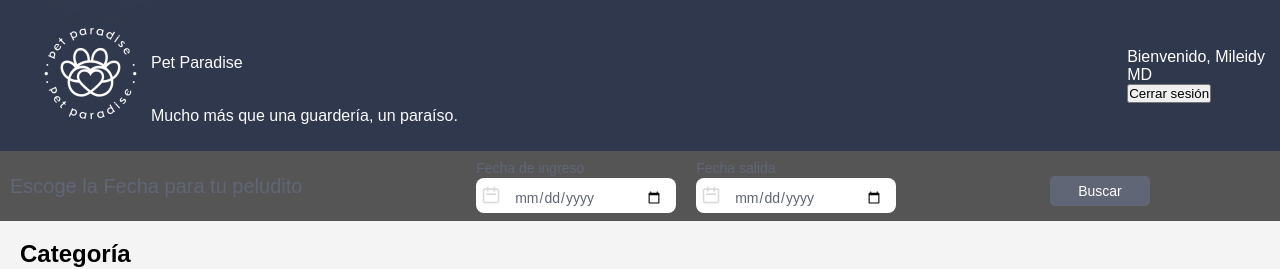
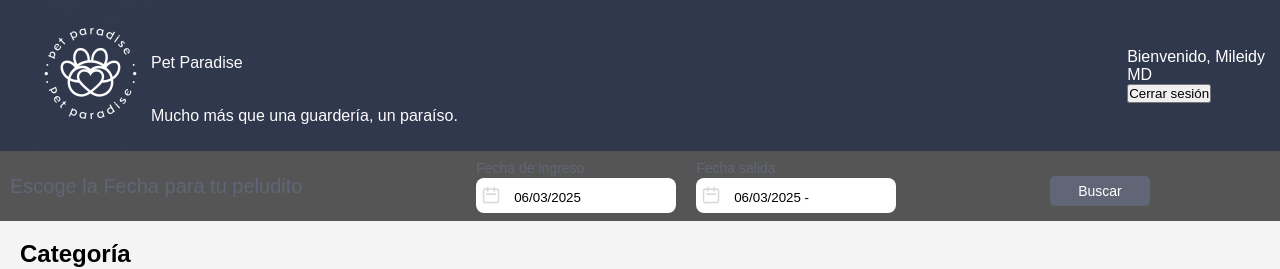
Before and after one commit to LuisDelgado-LD/integradorG5Front, a React (Vite) app: page / in a window 1280 px wide. Shown: the top 269 px of the page. Built offline with nearby package versions, Linux system fonts and the light colour scheme.

Commit message:
añadido calendario

```diff
--- a/package.json
+++ b/package.json
@@ -11,7 +11,9 @@
   },
   "dependencies": {
     "axios": "^1.7.9",
+    "date-fns": "^4.1.0",
     "react": "^19.0.0",
+    "react-datepicker": "^8.2.0",
     "react-dom": "^19.0.0",
     "react-icons": "^5.5.0",
     "react-router-dom": "^6.30.0"
@@ -26,6 +28,6 @@
     "eslint-plugin-react-hooks": "^5.0.0",
     "eslint-plugin-react-refresh": "^0.4.18",
     "globals": "^15.14.0",
-    "vite": "^6.1.0"
+    "vite": "^6.2.1"
   }
 }
--- a/src/Components/Navbar.jsx
+++ b/src/Components/Navbar.jsx
@@ -1,8 +1,28 @@
 import { useLocation } from "react-router-dom";
+import React, { useState, forwardRef  } from "react";
+import DatePicker, {registerLocale} from "react-datepicker";
+import "react-datepicker/dist/react-datepicker.css";
+import es from "date-fns/locale/es"; // Importa el locale español
+
 
 const Navbar = () => {
+  registerLocale("es", es);
   const location = useLocation();
   if (location.pathname !== "/") return null;
+
+  const [startDate, setStartDate] = useState(new Date());
+  const [endDate, setEndDate] = useState(null);
+
+  const onChangeStart = (date) => {
+    // const [start, end] = dates;
+    setStartDate(date);
+    setEndDate(null);
+  };
+  const onChangeEnd = (dates) => {
+    const [start, end] = dates;
+    // setStartDate(start);
+    setEndDate(end);
+  };
 
   return (
     <nav className="navbar">
@@ -12,16 +32,44 @@ const Navbar = () => {
         <div className="date-picker">
           <label className="date-label">Fecha de ingreso</label>
           <div className="calendar-box">
-            <img src="/img/Calendario.png" alt="Calendario ingreso" className="calendar-icon" />
-            <input type="date" className="date-input" />
+          <img src="/img/Calendario.png" alt="Calendario ingreso" className="calendar-icon" />
+            {/* <DatePicker
+              dateFormat="dd/MM/yyyy"
+              //excludeDates={[addDays(new Date(), 1), addDays(new Date(), 5)]}
+              minDate={new Date()}
+              locale={es}
+              selected={startDate}
+              onChange={onChangeStart}
+              Date={startDate}
+              startDate={startDate}
+              endDate={endDate}
+              selectsRange
+            /> */}
+            <DatePicker
+              withPortal
+              minDate={new Date()}
+              dateFormat="dd/MM/yyyy"
+              selected={startDate}
+              locale={es}
+              onChange={onChangeStart}
+              />
           </div>
         </div>
-
         <div className="date-picker">
           <label className="date-label">Fecha salida</label>
           <div className="calendar-box">
-            <img src="/img/Calendario.png" alt="Calendario salida" className="calendar-icon" />
-            <input type="date" className="date-input" />
+          <img src="/img/Calendario.png" alt="Calendario ingreso" className="calendar-icon" />
+            <DatePicker
+              withPortal
+              dateFormat="dd/MM/yyyy"
+              locale={es}
+              minDate={startDate}
+              selected={endDate}
+              onChange={onChangeEnd}
+              startDate={startDate}
+              endDate={endDate}
+              selectsRange
+            />
           </div>
         </div>
       </div>
--- a/src/index.css
+++ b/src/index.css
@@ -355,6 +355,13 @@ body {
   height: 35px;
   border-radius: 8px;
   padding: 5px;
+}
+
+.react-datepicker__input-container input {
+  position: relative;
+  display: inline;
+  border-style: hidden;
+  width: 100%;
 }
 
 .calendar-icon {
```
Also changed, not shown: 1 other file (tests, documents, lock files or other folders).
